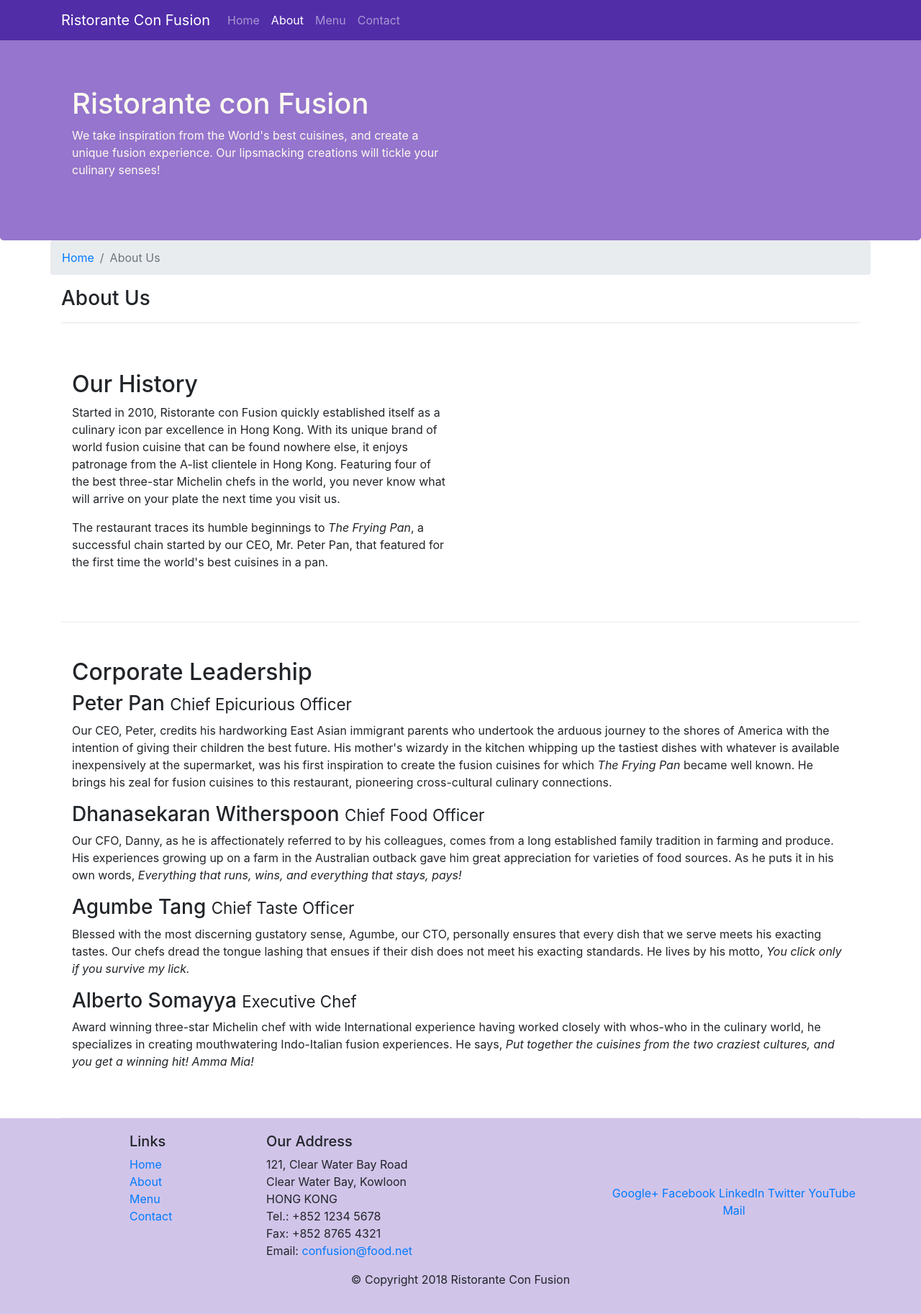
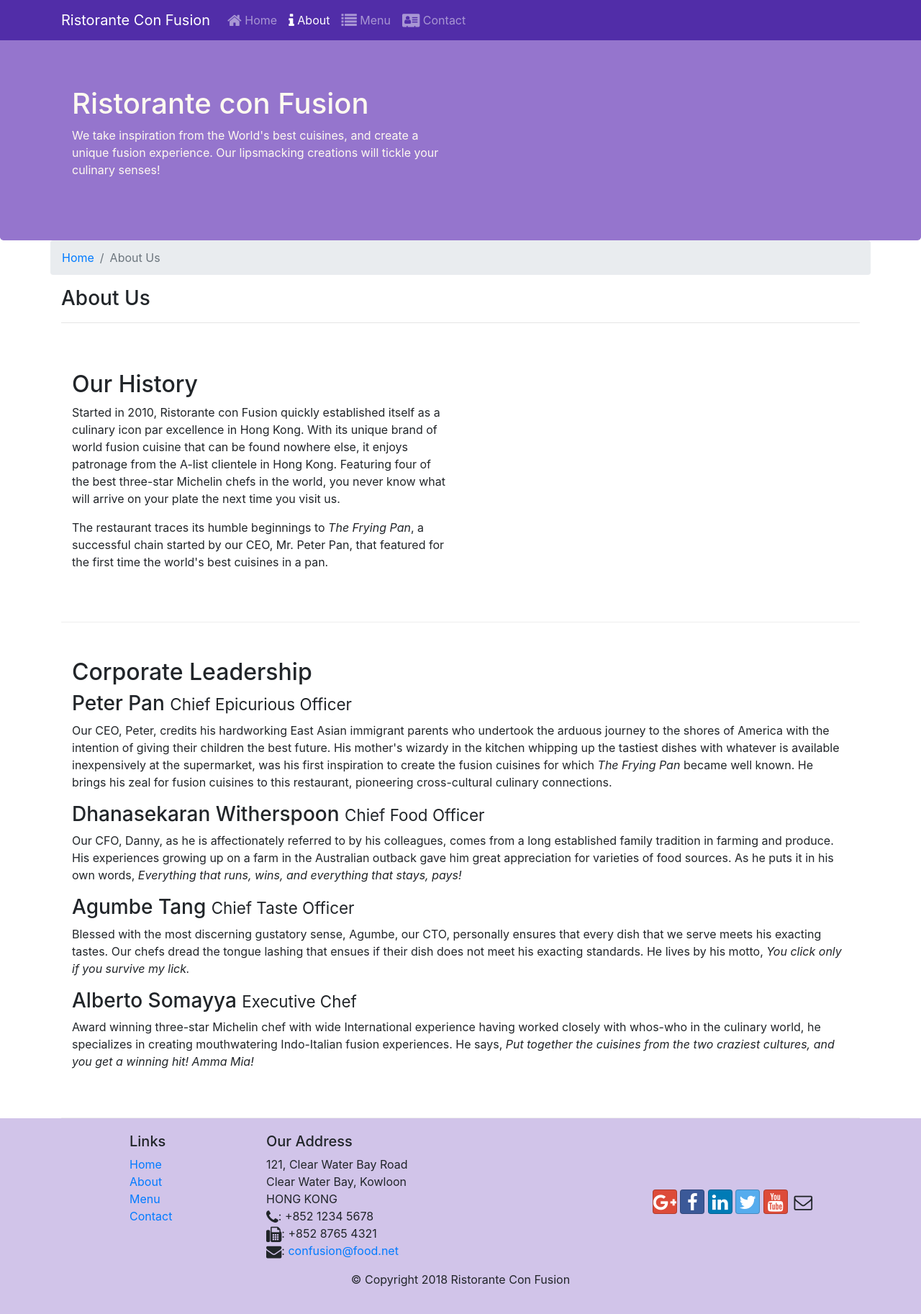
Before and after one commit to joacodru/Fs_web, a website: page aboutus.html in a window 1280 px wide. Shown: the whole page at 72% size. Drawn offline with nearby package versions, Linux system fonts and the light colour scheme.

Commit message:
icons added

```diff
--- a/aboutus.html
+++ b/aboutus.html
@@ -9,6 +9,8 @@
     <!-- Bootstrap CSS -->
     <link rel="stylesheet" href="node_modules/bootstrap/dist/css/bootstrap.min.css">
     <link rel="stylesheet" href="css/styles.css">
+    <link rel="stylesheet" href="node_modules/font-awesome/css/font-awesome.min.css">
+    <link rel="stylesheet" href="node_modules/bootstrap-social/bootstrap-social.css">
     <title>Ristorante Con Fusion: About Us</title>
 
 </head>
@@ -22,10 +24,10 @@
             <div class="collapse navbar-collapse" id="Navbar">
             <a class="navbar-brand" href="#">Ristorante Con Fusion</a>
                 <ul class="navbar-nav mr-auto">
-                    <li class="nav-item"><a class="nav-link" href="./index.html">Home</a></li>
-                    <li class="nav-item active"><a class="nav-link" href="#">About</a></li>
-                    <li class="nav-item"><a class="nav-link" href="#">Menu</a></li>
-                    <li class="nav-item"><a class="nav-link" href="#">Contact</a></li>
+                    <li class="nav-item"><a class="nav-link" href="./index.html"><span class="fa fa-home fa-lg"></span> Home</a></li>
+                    <li class="nav-item active"><a class="nav-link" href="#"><span class="fa fa-info fa-lg"></span> About</a></li>
+                    <li class="nav-item"><a class="nav-link" href="#"><span class="fa fa-list fa-lg"></span> Menu</a></li>
+                    <li class="nav-item"><a class="nav-link" href="#"><span class="fa fa-address-card fa-lg"></span> Contact</a></li>
                 </ul>
             </div>
         </div>
@@ -100,19 +102,20 @@
 		              121, Clear Water Bay Road<br>
 		              Clear Water Bay, Kowloon<br>
 		              HONG KONG<br>
-		              Tel.: +852 1234 5678<br>
-		              Fax: +852 8765 4321<br>
-		              Email: <a href="mailto:confusion@food.net">confusion@food.net</a>
+                      <i class="fa fa-phone fa-lg"></i>: +852 1234 5678<br>
+                      <i class="fa fa-fax fa-lg"></i>: +852 8765 4321<br>
+                      <i class="fa fa-envelope fa-lg"></i>:
+                      <a href="mailto:confusion@food.net">confusion@food.net</a>
 		           </address>
                 </div>
                 <div class="col-12 col-sm-4 align-self-center">
                     <div class="text-center">
-                        <a href="http://google.com/+">Google+</a>
-                        <a href="http://www.facebook.com/profile.php?id=">Facebook</a>
-                        <a href="http://www.linkedin.com/in/">LinkedIn</a>
-                        <a href="http://twitter.com/">Twitter</a>
-                        <a href="http://youtube.com/">YouTube</a>
-                        <a href="mailto:">Mail</a>
+                        <a class="btn btn-social-icon btn-google" href="http://google.com/+"><i class="fa fa-google-plus"></i></a>
+                        <a class="btn btn-social-icon btn-facebook" href="http://www.facebook.com/profile.php?id="><i class="fa fa-facebook"></i></a>
+                        <a class="btn btn-social-icon btn-linkedin" href="http://www.linkedin.com/in/"><i class="fa fa-linkedin"></i></a>
+                        <a class="btn btn-social-icon btn-twitter" href="http://twitter.com/"><i class="fa fa-twitter"></i></a>
+                        <a class="btn btn-social-icon btn-google" href="http://youtube.com/"><i class="fa fa-youtube"></i></a>
+                        <a class="btn btn-social-icon" href="mailto:"><i class="fa fa-envelope-o"></i></a>
                     </div>
                 </div>
            </div>
--- a/package.json
+++ b/package.json
@@ -15,6 +15,8 @@
   },
   "dependencies": {
     "bootstrap": "^4.5.3",
+    "bootstrap-social": "^5.1.1",
+    "font-awesome": "^4.7.0",
     "jquery": "^3.5.1",
     "popper.js": "^1.12.9"
   }
```
Also changed, not shown: index.html (+16 -15 lines).
